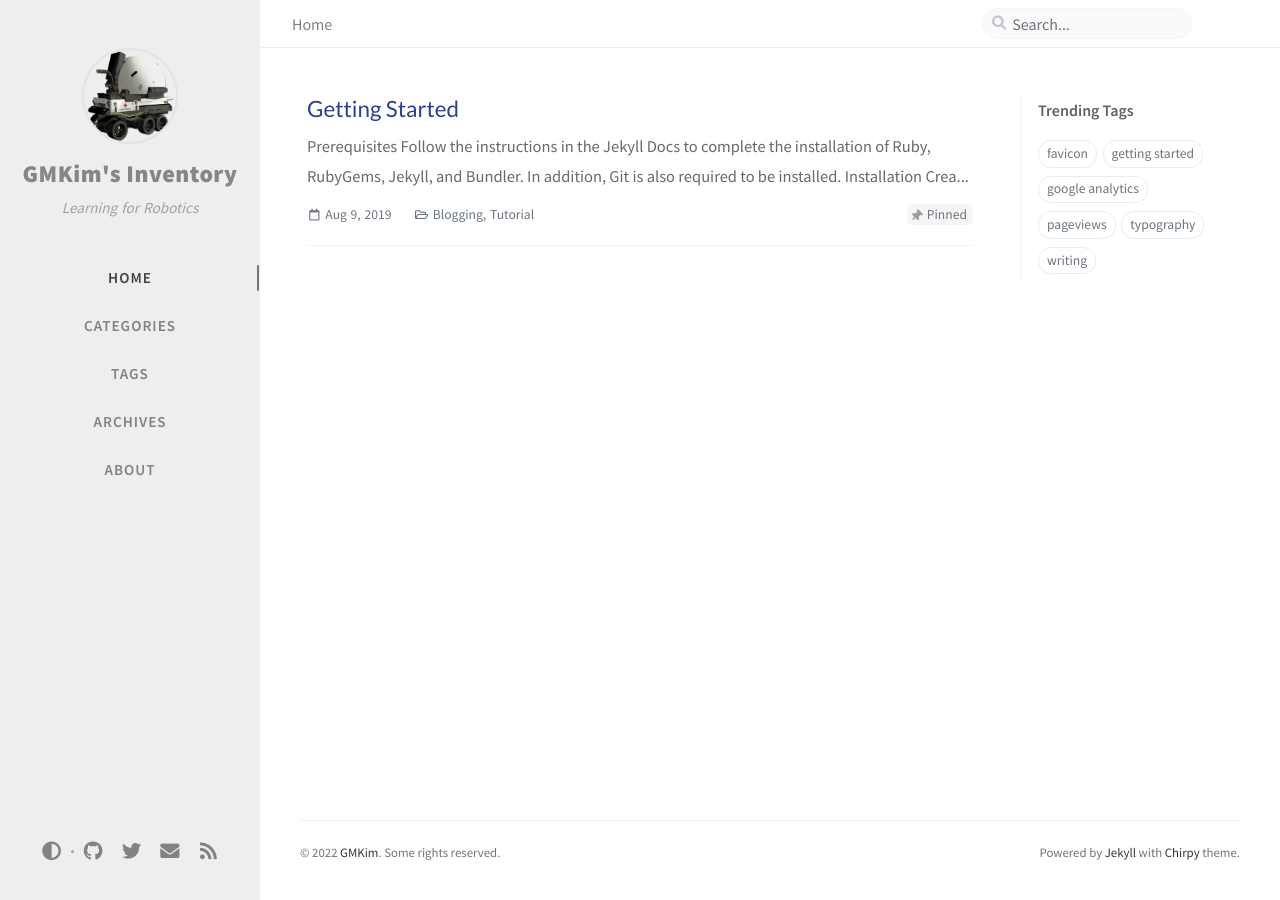
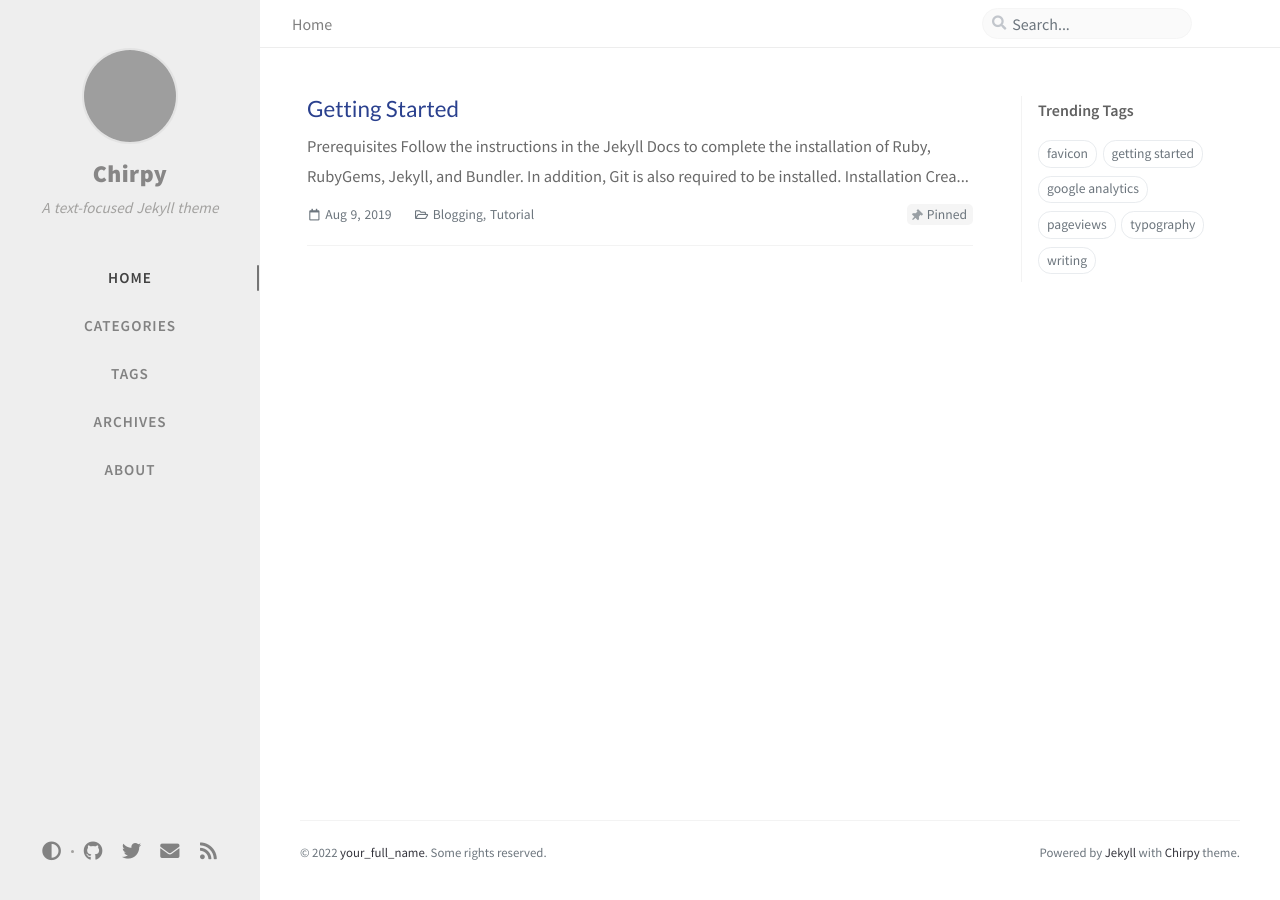
Before and after one commit to gmkim97/gmkim97.github.io, a Jekyll site: the page built from index.html, in a window 1280 px wide. Built offline with Jekyll 4.4.1, drawn with Linux system fonts in a browser that asks for light colours; nearby versions of some CDN libraries; comment, search, counter and statistics services are not loaded; grey boxes are pictures that could not be loaded.

Commit message:
Config file modified

```diff
--- a/_config.yml
+++ b/_config.yml
@@ -16,36 +16,36 @@
 prefer_datetime_locale:
 
 # Change to your timezone › http://www.timezoneconverter.com/cgi-bin/findzone/findzone
-timezone: Asia/Seoul
+timezone: Asia/Shanghai
 
 # jekyll-seo-tag settings › https://github.com/jekyll/jekyll-seo-tag/blob/master/docs/usage.md
 # ↓ --------------------------
 
-title: GMKim's Inventory                          # the main title
+title: Chirpy                          # the main title
 
-tagline: Learning for Robotics   # it will display as the sub-title
+tagline: A text-focused Jekyll theme   # it will display as the sub-title
 
 description: >-                        # used by seo meta and the atom feed
-  Undergraduate Student. Mechanical Engineering. Interested in Robotics.
+  A minimal, responsive, and powerful Jekyll theme for presenting professional writing.
 
 # fill in the protocol & hostname for your site, e.g., 'https://username.github.io'
-url: 'https://gmkim97.github.io'
+url: ''
 
 github:
-  username: gmkim97             # change to your github username
+  username: github_username             # change to your github username
 
-# twitter:
-#   username: twitter_username            # change to your twitter username
+twitter:
+  username: twitter_username            # change to your twitter username
 
 social:
   # Change to your full name.
   # It will be displayed as the default author of the posts and the copyright owner in the Footer
-  name: GMKim
-  email: kgm04008@gmail.com             # change to your email address
+  name: your_full_name
+  email: example@doamin.com             # change to your email address
   links:
     # The first element serves as the copyright owner's link
-    # - https://twitter.com/username      # change to your twitter homepage
-    - https://github.com/gmkim97       # change to your github homepage
+    - https://twitter.com/username      # change to your twitter homepage
+    - https://github.com/username       # change to your github homepage
     # Uncomment below to add more social links
     # - https://www.facebook.com/username
     # - https://www.linkedin.com/in/username
@@ -80,10 +80,10 @@
 # will be added to all image (site avatar & posts' images) paths starting with '/'
 #
 # e.g. 'https://cdn.com'
-img_cdn: ''
+img_cdn: 'https://raw.githubusercontent.com/cotes2020/chirpy-images/main'
 
 # the avatar on sidebar, support local or CORS resources
-avatar: '/assets/img/LANCET-2.png'
+avatar: '/commons/avatar.jpg'
 
 # boolean type, the global switch for ToC in posts.
 toc: true
```
